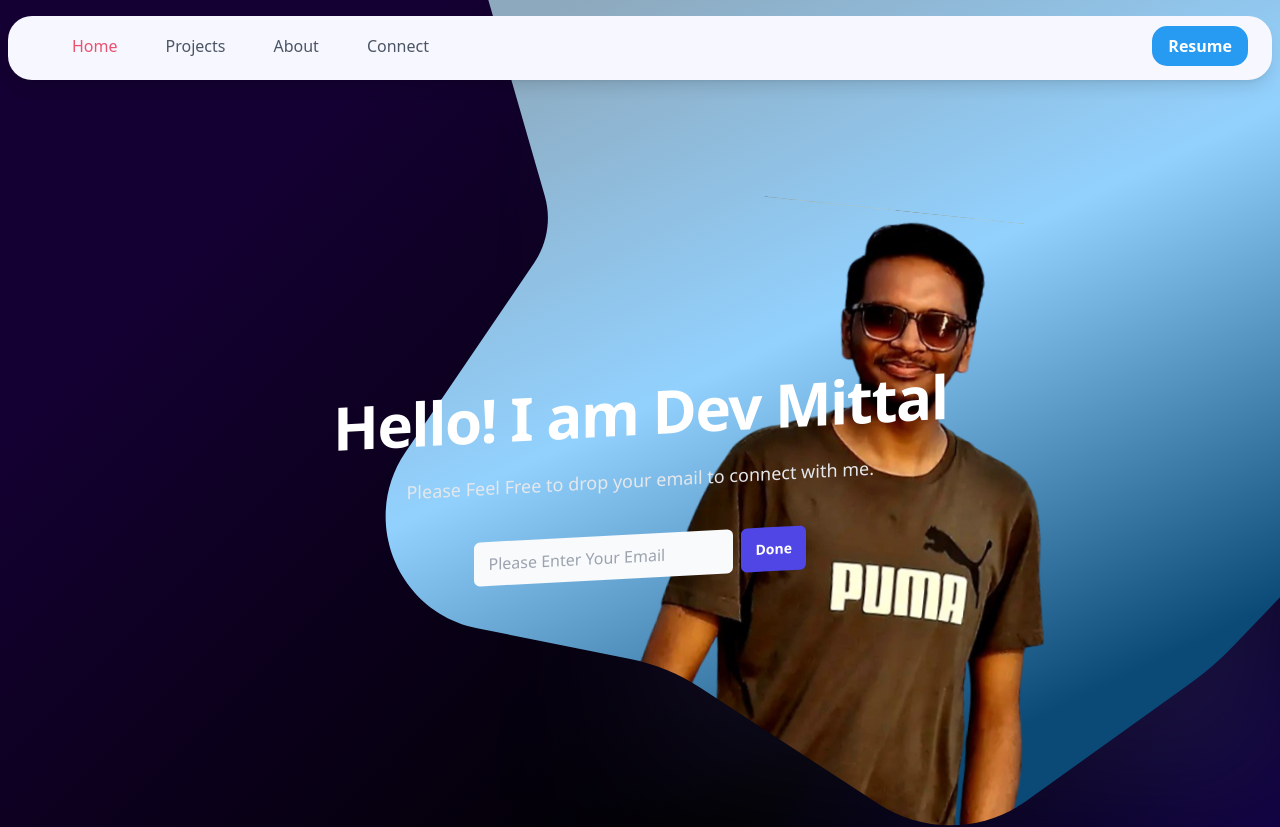
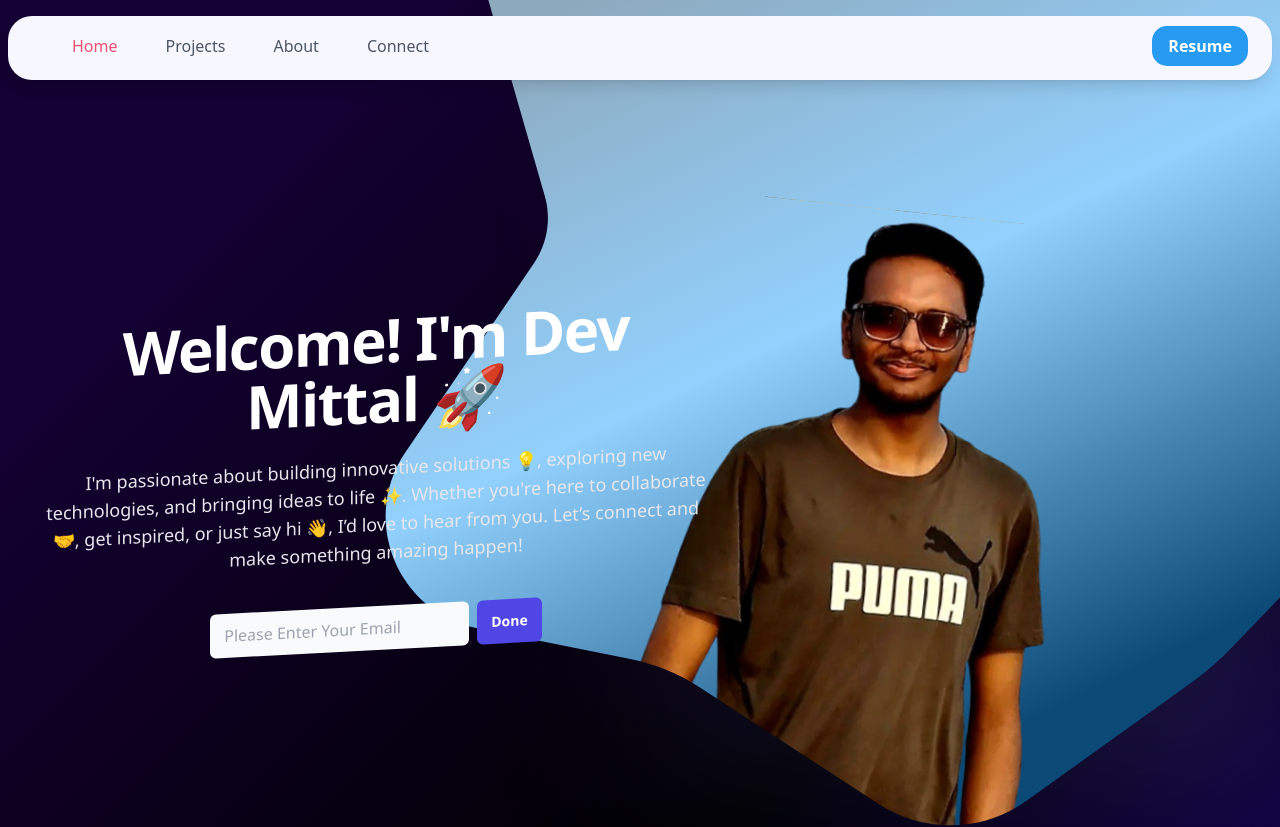
Before and after one commit to devmit29/personal-website-frontend, a React (Vite) app: page / in a window 1280 px wide. Shown: the top 827 px of the page. Built offline with nearby package versions, Linux system fonts and the light colour scheme.

Commit message:
ui cahnges

```diff
--- a/src/Pages/About/About.jsx
+++ b/src/Pages/About/About.jsx
@@ -20,10 +20,10 @@ function About() {
         </div>
         <div className="sm:w-3/4 p-2 pt-0 text-center md:text-left">
           <h2 className="text-4xl font-Rubik font-semibold text-white mb-4">Who Am I & My Vision</h2>
-          <p className="text-[#F7F7FF]/85 font-sans pt-2 text-xl">
+          <p className="text-[#F7F7FF]/85 font-sans pt-2 text-left text-xl">
             I am a student currently pursuing my Final year at <strong className='text-[#279AF1]'>The LNM Institute of Information Technology, Jaipur.</strong> I did my Schooling from St. Anselm's Sr. Sec. School, Ajmer.<br />
             The most important quality which I have inherited from my <em>Parents</em> is <em className='text-[#279AF1]'><i>Be Honest to yourself.</i></em> No matter how successful you become your attitude and your values will always drive you to the path of success.
-            <br/>Mr. Dependable—Mahi—is my greatest inspiration! His passion for the nation motivates me to make a meaningful contribution to my own. You don't have to be an IAS officer, politician, or similar to make a difference for your country. Whatever career path you choose, you can create a positive impact on the nation.
+            <br/><br/>Mr. Dependable—Mahi—is my greatest inspiration! His passion for the nation motivates me to make a meaningful contribution to my own. You don't have to be an IAS officer, politician, or similar to make a difference for your country. Whatever career path you choose, you can create a positive impact on the nation.
 
           </p>
         </div>
@@ -61,7 +61,7 @@ function About() {
         </div>
         <div className="sm:w-3/4 p-2 pt-0 text-center md:text-left">
           <h2 className="text-4xl font-Rubik font-semibold text-white mb-4">Hobbies</h2>
-            <p className="text-[#F7F7FF]/85 font-sans pt-2 text-xl">
+            <p className="text-[#F7F7FF]/85 font-sans text-left pt-2 text-xl">
               Right from my childhood, I have been fond of music, especially the piano. I loved playing the keyboard in school assemblies, the school choir, and also enjoyed uploading YouTube videos. I am a techie who loves reading about new technologies and products. Additionally, I enjoy playing mobile and PC games.<br/>
               In my free time, I like exploring new places (<i className='text-[#279AF1]'> I love road trips</i> ), reading books, and working on side projects.
 
--- a/src/components/Home/Home.jsx
+++ b/src/components/Home/Home.jsx
@@ -36,16 +36,17 @@ function Home() {
     return (
       <>
         {/* <div className="bg-[#000]"> */}
-        <div className='flex justify-center items-center h-screen'>
-          <div className=" animate-appear lg:px-8 ">
-            <div className="max-w-2xl mx-auto py-40 sm:py-48">
-              <div className="text-center sm:-skew-y-3">
-                <h1 className="text-5xl sm:text-6xl lg:text-6xl font-bold tracking-tight text-white transition-shadow">
-                  Hello! I am Dev Mittal
-                </h1>
-                <p className="mt-6 text-base font-medium sm:text-lg leading-8 text-gray-200">
-                  Please Feel Free to drop your email to connect with me.
-                </p>
+        <div className='flex justify-center xl:justify-start max-w-[1440px] mx-auto items-center h-screen'>
+          <div className=" animate-appear lg:pr-96 xl:px-8 ">
+            <div className="max-w-2xl mx-auto py-40 sm:pt-96 lg:pt-48 lg:pb-48">
+              <div className="text-center md:-skew-y-3">
+              <h1 className="text-5xl sm:text-5xl xl:text-6xl font-bold tracking-tight text-white transition-shadow">
+                Welcome! I'm Dev Mittal 🚀
+              </h1>
+              <p className="mt-6 text-base font-medium sm:text-lg leading-7 text-gray-200">
+                I'm passionate about building innovative solutions 💡, exploring new technologies, and bringing ideas to life ✨. Whether you're here to collaborate 🤝, get inspired, or just say hi 👋, I’d love to hear from you. Let’s connect and make something amazing happen!
+              </p>
+
                 <div className="mt-10 flex flex-col sm:flex-row items-center justify-center gap-4">
                   <form id='my-form' onSubmit={handleSubmit} className='flex gap-2 flex-col sm:flex-row'>
                     <input
@@ -62,7 +63,6 @@ function Home() {
               <div className="relative left-[calc(50%+3rem)] aspect-[1155/678] w-[36.125rem] -translate-x-1/2 bg-gradient-to-tr from-[#171135] to-[#9089fc] opacity-30 sm:left-[calc(50%+36rem)] sm:w-[72.1875rem]"></div>
             </div>
           </div>
-        </div>
         <img src='/myimg.svg ' alt='mying'
           className="
           absolute
@@ -74,6 +74,7 @@ function Home() {
           h-auto
           -z-10
         " />
+        </div>
           </>
 
     );
```
